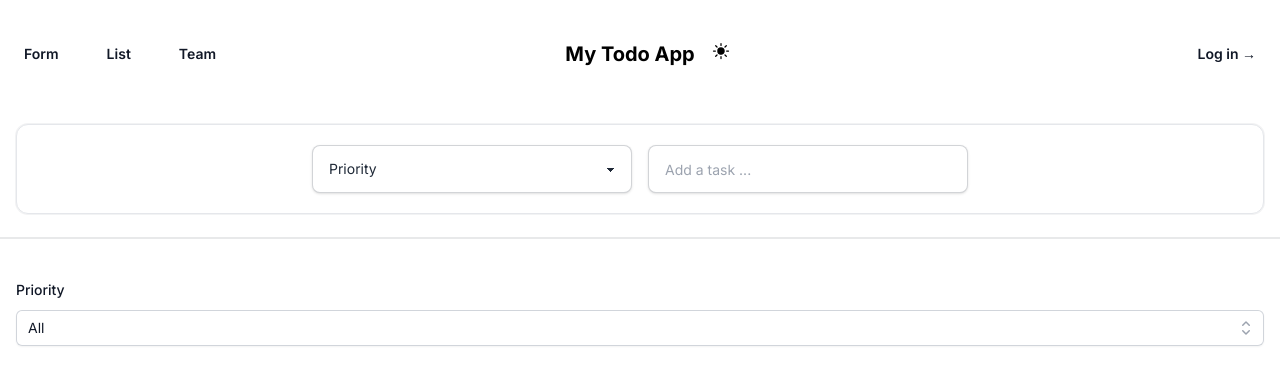
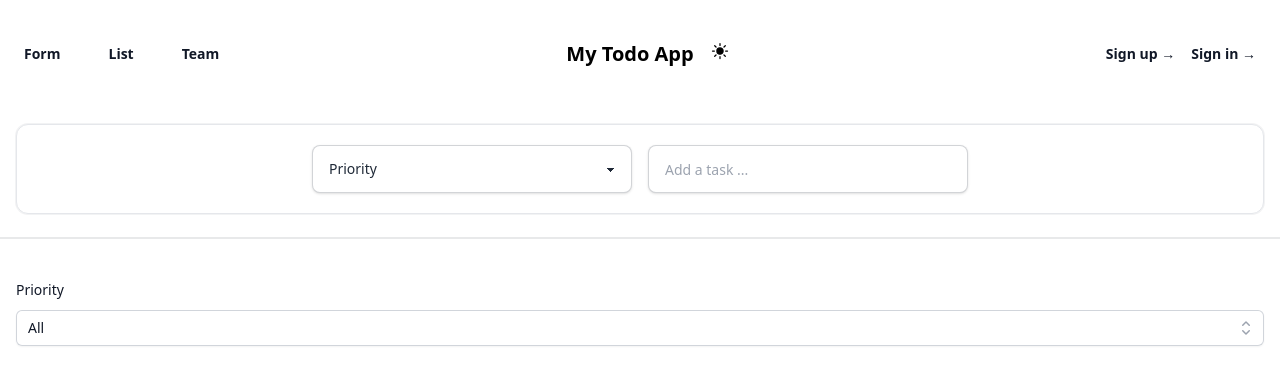
Before and after one commit to tizen21/my-todo-app, a Next.js app: page / in a window 1280 px wide. Shown: the top 384 px of the page. Built offline with nearby package versions, Linux system fonts and the light colour scheme.

Commit message:
Implement Clerk test

```diff
--- a/app/Components/Header.jsx
+++ b/app/Components/Header.jsx
@@ -16,7 +16,7 @@ const navigation = [
   { name: "Team", href: "/team" },
 ];
 
-export default function Example() {
+export default function Header() {
   const [mobileMenuOpen, setMobileMenuOpen] = useState(false);
   const { darkMode, setDarkMode } = useDarkMode();
 
@@ -80,12 +80,18 @@ export default function Example() {
             </label>
           </div>
         </div>
-        <div className="flex flex-1 justify-end">
+        <div className="flex flex-1 justify-end gap-4">
           <Link
-            href="/login"
+            href="/sign-up"
             className="text-sm font-semibold leading-6 text-gray-900 dark:text-gray-300 dark:hover:text-gray-50"
           >
-            Log in <span aria-hidden="true">&rarr;</span>
+            Sign up <span aria-hidden="true">&rarr;</span>
+          </Link>
+          <Link
+            href="/sign-in"
+            className="text-sm font-semibold leading-6 text-gray-900 dark:text-gray-300 dark:hover:text-gray-50"
+          >
+            Sign in <span aria-hidden="true">&rarr;</span>
           </Link>
         </div>
       </nav>
--- /dev/null
+++ b/app/api/routes.js
@@ -0,0 +1,13 @@
+import { NextResponse } from "next/server";
+import { clerkClient } from "@clerk/nextjs/server";
+
+export async function POST() {
+  const { role, userId } = await body.json();
+
+  await clerkClient.users.updateUserMetadata(userId, {
+    publicMetadata: {
+      role,
+    },
+  });
+  return NextResponse.json({ success: true });
+}
--- a/app/layout.js
+++ b/app/layout.js
@@ -1,6 +1,8 @@
 import { Inter } from "next/font/google";
 import "./globals.css";
 import { DarkModeProvider } from "./DarkModeContext";
+import { ClerkProvider } from "@clerk/nextjs";
+import Header from "./Components/Header";
 
 const inter = Inter({ subsets: ["latin"] });
 
@@ -12,8 +14,14 @@ export const metadata = {
 export default function RootLayout({ children }) {
   return (
     <html lang="en" className="">
-      <body className={inter.className}>
-        <DarkModeProvider>{children}</DarkModeProvider>
+      <body className="dark:bg-gray-900">
+        <ClerkProvider>
+          <DarkModeProvider>
+            {" "}
+            <Header />
+            {children}
+          </DarkModeProvider>
+        </ClerkProvider>
       </body>
     </html>
   );
--- a/app/login/page.jsx
+++ /dev/null
@@ -1,38 +0,0 @@
-import Divider from "../Components/ui/Divider";
-import { FaGithub } from "react-icons/fa";
-
-export default function Home() {
-  return (
-    <div className="h-screen w-full">
-      <div className="flex flex-col">
-        <div className="flex flex-col justify-center items-end p-8">
-          <h1>Login</h1>
-        </div>
-        <div className="flex flex-col items-center p-8">
-          <div className="card w-1/2 bg-base-100 border-2 shadow-md shadow-info/60 flex flex-col justify-center items-center p-8">
-            <div className="card-body items-center">
-              <h1 className="card-title text-2xl font-bold">
-                Create an account
-              </h1>
-              <h3 className="text-sm font-extralight">
-                Enter your email below to create your account
-              </h3>
-              <input
-                className="input input-bordered w-full max-w-xs mt-4"
-                type="text"
-              />
-              <button className="btn btn-info w-full">
-                Sign in with Email
-              </button>
-              <Divider>OR CONTINUE WITH</Divider>
-              <button className="btn w-full bg-gray-900 text-gray-50 hover:text-gray-900">
-                <FaGithub size={20} />
-                GitHub
-              </button>
-            </div>
-          </div>
-        </div>
-      </div>
-    </div>
-  );
-}
--- a/app/page.js
+++ b/app/page.js
@@ -21,7 +21,6 @@ export default function Home() {
 
   return (
     <div className="h-screen dark:bg-gray-900">
-      <Header />
       <TaskForm tasks={tasks} setTasks={setTasks} priority={priority} />
       <Divider />
       <Filter onPriorityChange={setPriority} />
--- /dev/null
+++ b/app/sign-in/[[...sign-in]]/page.jsx
@@ -0,0 +1,10 @@
+import { SignIn } from "@clerk/nextjs";
+
+export default function Page() {
+  return (
+    <div className="flex flex-col items-center justify-center gap-10">
+      <h1 className="text-4xl font-bold mt-20">Sign In Page</h1>
+      <SignIn fallbackRedirectUrl="/" />
+    </div>
+  );
+}
--- /dev/null
+++ b/app/sign-up/[[...sign-up]]/page.jsx
@@ -0,0 +1,10 @@
+import { SignUp } from "@clerk/nextjs";
+
+export default function Page() {
+  return (
+    <div className="flex flex-col items-center justify-center gap-10">
+      <h1 className="text-4xl font-bold mt-20">Sign Up Page</h1>
+      <SignUp fallbackRedirectUrl="/" />
+    </div>
+  );
+}
--- a/package.json
+++ b/package.json
@@ -9,6 +9,7 @@
     "lint": "next lint"
   },
   "dependencies": {
+    "@clerk/nextjs": "^5.2.8",
     "@headlessui/react": "^2.1.2",
     "@heroicons/react": "^2.1.5",
     "@next-auth/prisma-adapter": "^1.0.7",
```
Also changed, not shown: middleware.js (added, +12 -0 lines), tsconfig.json (deleted, +0 -30 lines), 1 other file (tests, documents, lock files or other folders).
